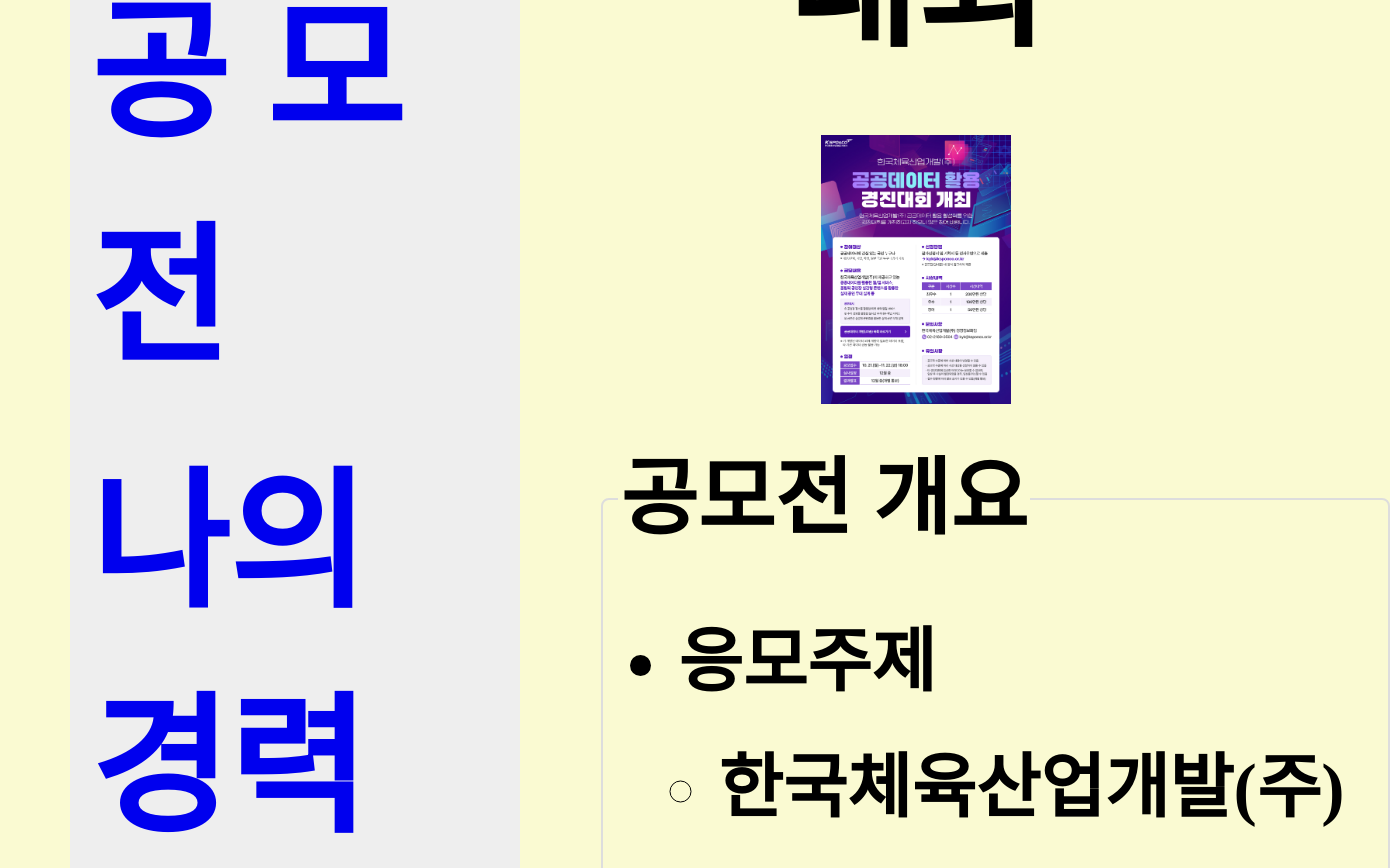
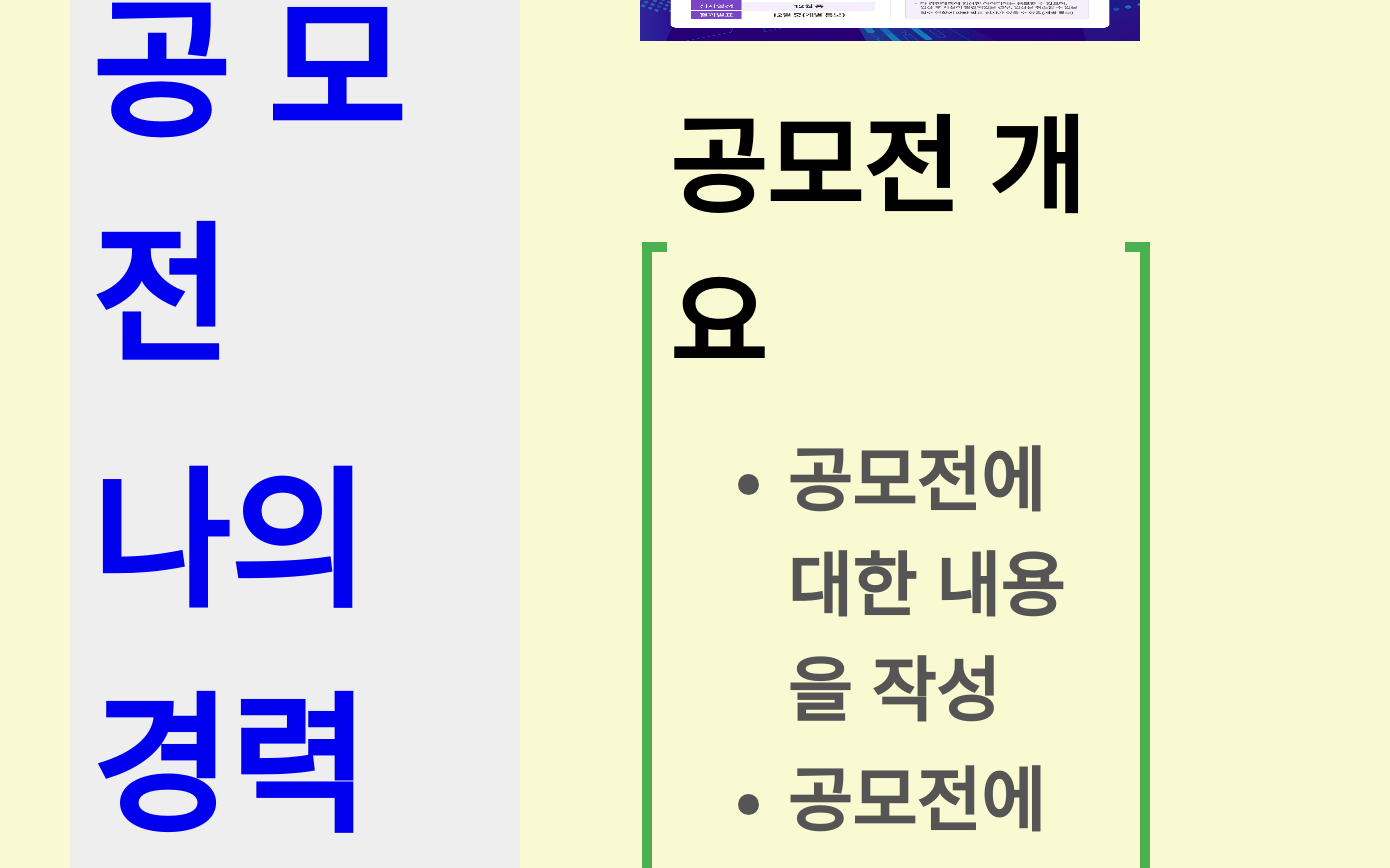
Before and after one commit to N-yujeong/React-Portfolio, a Next.js app: page /contest/contest1 in a window 1280 px wide. Shown: the part 2920-3788 px from the top of the page, 1390 px wide, since content can reach past the window. Built offline with nearby package versions, Linux system fonts and the light colour scheme.

Commit message:
Add new page and layout files

```diff
--- a/app/career/career1/Career.module.css
+++ b/app/career/career1/Career.module.css
@@ -1,29 +1,28 @@
-@import url("https://fonts.googleapis.com/css2?family=Nanum+Pen+Script&display=swap");
-@import url("https://fonts.googleapis.com/css2?family=Nanum+Gothic:wght@700&display=swap");
-@import url("https://fonts.googleapis.com/css2?family=Song+Myung&display=swap");
-
 .container {
+    margin: 100px;
     padding: 20px;
-    font-family: "Nanum Pen Script", sans-serif;
-    background-color: #f9f9f9;
-    border: 1px solid #ddd;
+    font-family: Arial, sans-serif;
 }
 
-fieldset {
-    margin-bottom: 15px;
-    border: 1px solid #aaa;
-    padding: 10px;
-    font-family: "Song Myung", serif;
+.fieldset {
+    border: 10px solid #4caf50;
+    padding: 15px;
+    margin-top: 20px;
 }
 
-legend {
+.legend {
     font-weight: bold;
     font-size: 1.5em;
-    font-family: "Nanum Gothic", sans-serif;
 }
 
-ul {
-    list-style-type: square;
-    padding-left: 20px;
-    font-family: "Nanum Pen Script", sans-serif;
+.list {
+    list-style-type: disc;
+    margin: 10px 20px;
+    padding-left: 100px;
 }
+
+.list li {
+    margin: 5px 0;
+    font-size: 1em;
+    color: #555;
+}
--- a/app/contest/contest1/Contest.module.css
+++ b/app/contest/contest1/Contest.module.css
@@ -1,38 +1,28 @@
 .container {
-    margin: 20px auto;
-    line-height: 1.8;
-    width: 80%;
-}
-
-.title {
-    text-align: center;
-    font-size: 2em;
-    margin-bottom: 20px;
-}
-
-.image {
-    display: block;
-    margin: 0 auto;
-    width: 30%;
-    height: auto;
+    margin: 100px;
+    padding: 20px;
+    font-family: Arial, sans-serif;
 }
 
 .fieldset {
-    border: 2px solid #ddd;
+    border: 10px solid #4caf50;
+    padding: 15px;
     margin-top: 20px;
-    padding: 15px;
-    border-radius: 8px;
 }
 
 .legend {
     font-weight: bold;
-    font-size: 1.2em;
+    font-size: 1.5em;
 }
 
 .list {
+    list-style-type: disc;
     margin: 10px 20px;
+    padding-left: 100px;
 }
 
 .list li {
-    margin-bottom: 8px;
+    margin: 5px 0;
+    font-size: 1em;
+    color: #555;
 }
--- a/app/contest/contest1/page.js
+++ b/app/contest/contest1/page.js
@@ -1,58 +1,20 @@
+import Image from "next/image";
 import styles from "./Contest.module.css";
 
-const Contest1 = () => {
+function Contest1() {
   return (
     <div className={styles.container}>
-      <h1 className={styles.title}>2024년 공공데이터 활용 경진대회</h1>
-      <img
-        src="/image/contest1.png"
-        alt="공모전 이미지"
-        className={styles.image}
-      />
+      <h1>공모전입니다.</h1>
+      <Image src="/image/contest1.png" alt="contest1" width={500} height={300} />
+
       <fieldset className={styles.fieldset}>
         <legend className={styles.legend}>공모전 개요</legend>
         <ul className={styles.list}>
-          <li>
-            <strong>응모주제</strong>
-            <ul>
-              <li>
-                한국체육산업개발(주) 공공데이터를 활용한 우수사례 발굴을 통해
-                사회적 가치 창출 및 대국민 개방 수요를 반영하기 위한 공모전
-              </li>
-              <li>1개 분야(웹/앱 개발 및 실감형 콘텐츠 구축 등 활용사례)</li>
-            </ul>
-          </li>
-          <li>
-            <strong>응모자격</strong>
-            <ul>
-              <li>공공데이터에 관심 있는 국민 누구나 가능</li>
-            </ul>
-          </li>
-          <li>
-            <strong>시상내역</strong>
-            <ul>
-              <li>최우수상 1점 (200만원), 우수상 1점 (100만원), 장려상 1점 (50만원)</li>
-            </ul>
-          </li>
-          <li>
-            <strong>접수방법</strong>
-            <ul>
-              <li>전자우편 (kyk@ksponco.or.kr)을 통한 접수</li>
-              <li>제출 서류: 참가신청서 1부(기획서 포함), 개인정보 동의서 1부</li>
-            </ul>
-          </li>
-          <li>
-            <strong>접수기간</strong>
-            <ul>
-              <li>2024.10.22(월) ~ 11.22(금) 18:00까지</li>
-            </ul>
-          </li>
-          <li>
-            <strong>문의처</strong>
-            <ul>
-              <li>kyk@ksponco.or.kr</li>
-            </ul>
-          </li>
+          <li>공모전에 대한 내용을 작성</li>
+          <li>공모전에 대한 내용을 작성</li>
+          <li>공모전에 대한 내용을 작성</li>
+          <li>공모전에 대한 내용을 작성</li>
+          <li>공모전에 대한 내용을 작성</li>
         </ul>
       </fieldset>
     </div>
```
Also changed, not shown: app/career/career1/page.js (+14 -34 lines), app/career/page.js (+7 -14 lines), app/contest/page.js (+13 -7 lines), app/introduction/Resume/page.js (+19 -25 lines), app/introduction/SelfIntro/page.js (+17 -8 lines), app/project/page.js (+15 -8 lines), app/introduction/SelfIntro/SelfIntro.module.css (line endings or trailing spaces).
